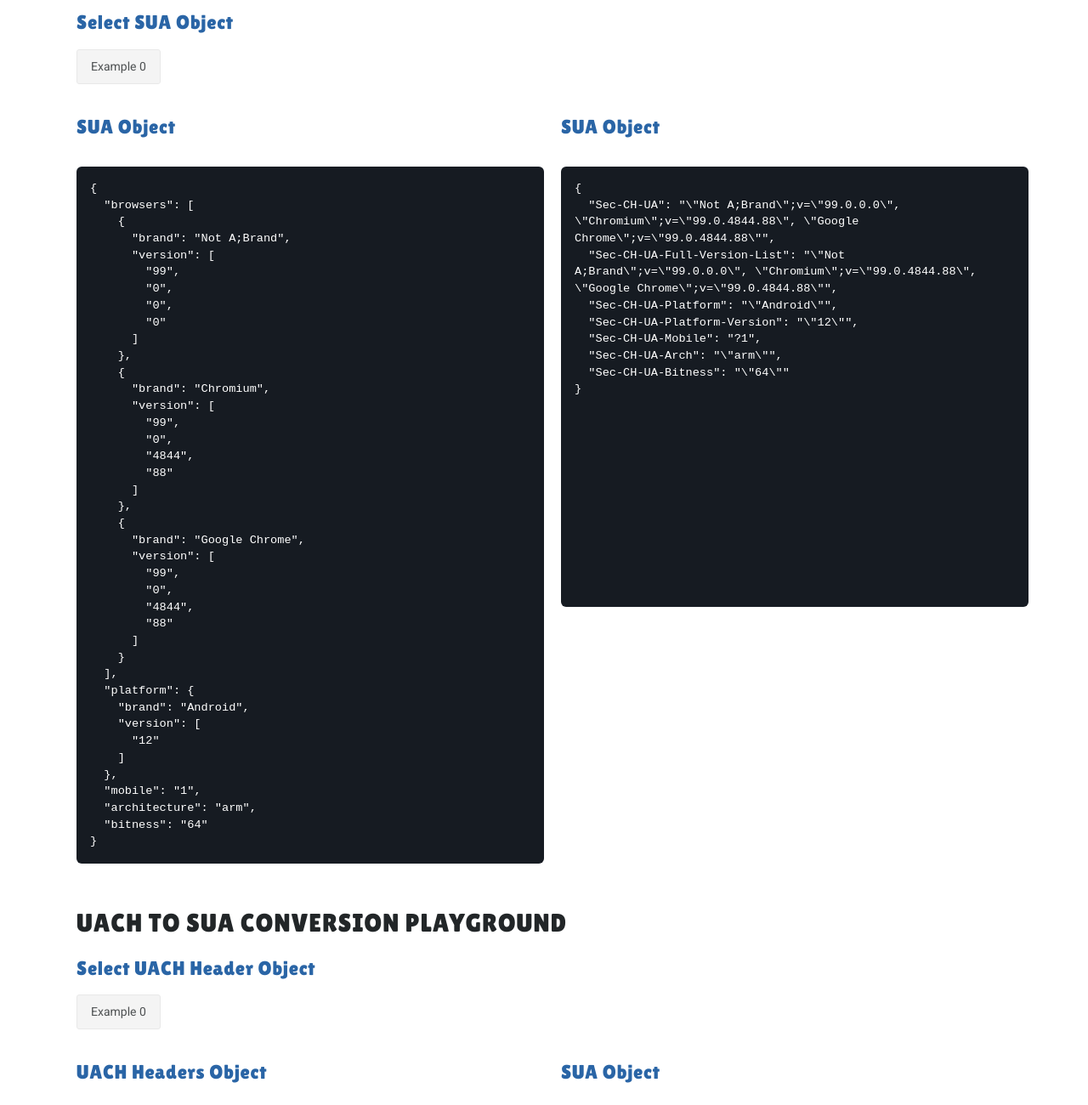
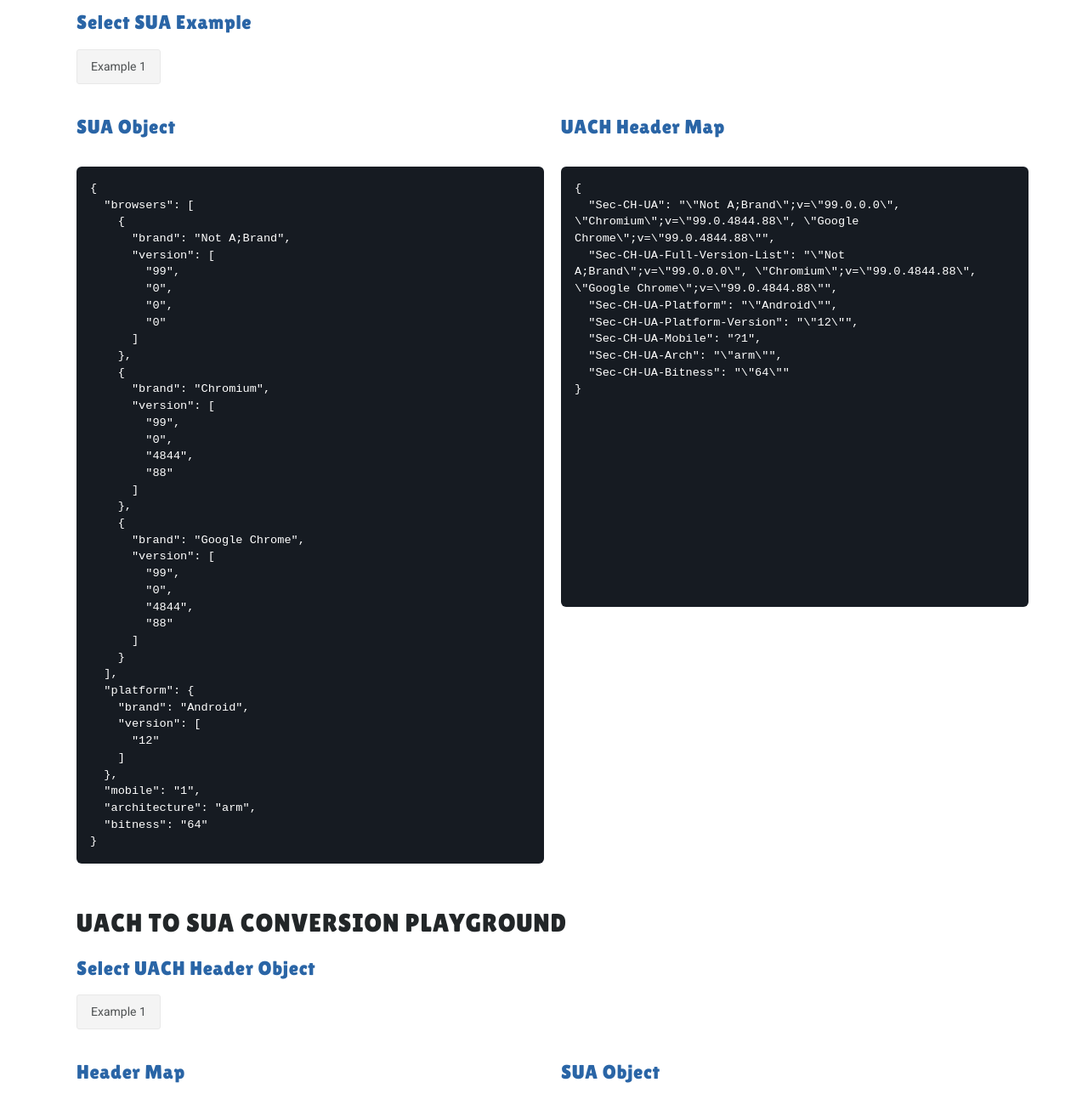
Before and after one commit to 51Degrees/sua-uach-conversion, a website built with Vite: page index.html in a window 1280 px wide. Shown: the part 160-1460 px from the top of the page at 85% size. Built offline with nearby package versions, Linux system fonts and the light colour scheme.

Commit message:
Minor fixes

```diff
--- a/src/partials/converts/convert-to-sua.html
+++ b/src/partials/converts/convert-to-sua.html
@@ -10,7 +10,7 @@
     <br><br>
     <div class="inner">
         <div>
-            <span>UACH Headers Object</span>
+            <span>Header Map</span>
             <pre>
             <code id="uach-to-sua-selected-object"></code>
           </pre>
--- a/src/partials/converts/convert-to-uach.html
+++ b/src/partials/converts/convert-to-uach.html
@@ -1,6 +1,6 @@
 <div class="container">
     <h2>SUA to UACH Conversion Playground</h2>
-    <span>Select SUA Object</span>
+    <span>Select SUA Example</span>
     <br><br>
     <div class="custom-select">
         <select class="example-select" id="example-selector" data-type="sua-to-uach">
@@ -16,7 +16,7 @@
           </pre>
         </div>
         <div>
-            <span>SUA Object</span>
+            <span>UACH Header Map</span>
             <pre>
          <code id="sua-to-uach-converted-result"></code>
       </pre>
--- a/src/partials/header.html
+++ b/src/partials/header.html
@@ -1,5 +1,5 @@
 <header>
   <div class="container">
-    <img src="https://51degrees.com/DesktopModules/FiftyOne/Distributor/Logo.ashx?utm_source=github&utm_medium=repository&utm_campaign=uaparser_demo_page" alt="51Deg Logo" />
+    <img src="https://51degrees.com/DesktopModules/FiftyOne/Distributor/Logo.ashx?utm_source=github&utm_medium=repository&utm_campaign=sua_demo_page" alt="51Deg Logo" />
   </div>
 </header>
--- a/src/scripts/main.js
+++ b/src/scripts/main.js
@@ -90,7 +90,7 @@
 const drawSelectOption = (container, value, index) => {
   const id = container.dataset.type;
   const option = document.createElement("option");
-  option.textContent = `Example ${index}`;
+  option.textContent = `Example ${index + 1}`;
   option.value = JSON.stringify(value);
   if (index === 0) {
     option.selected = true;
```
